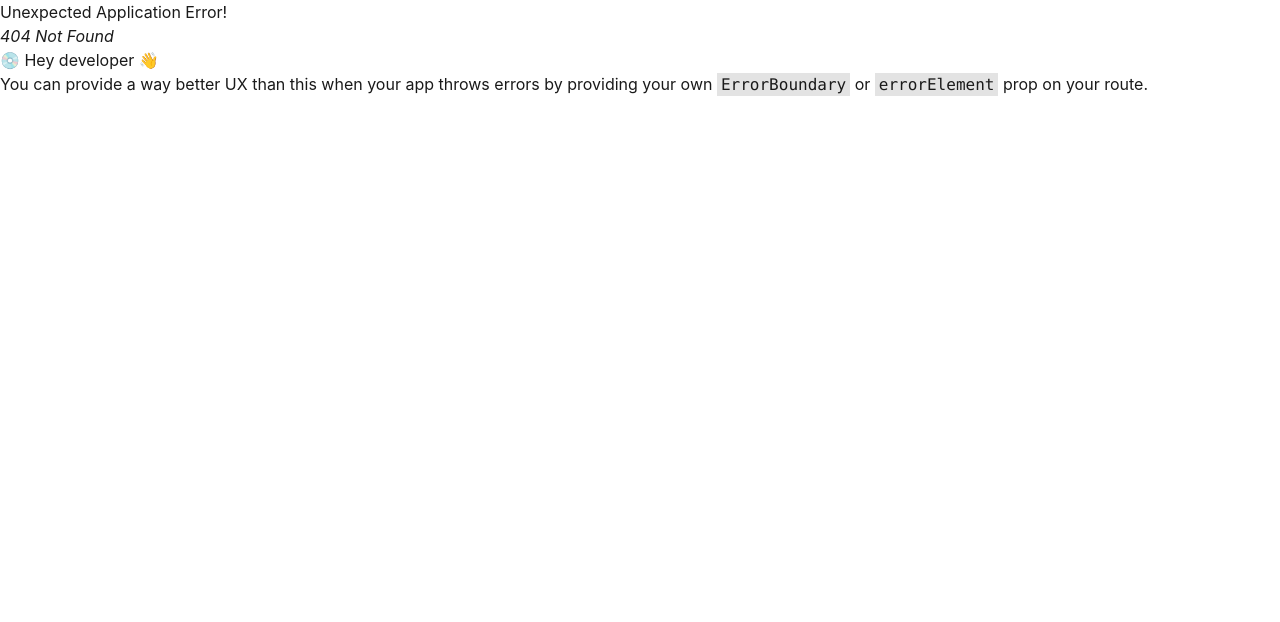
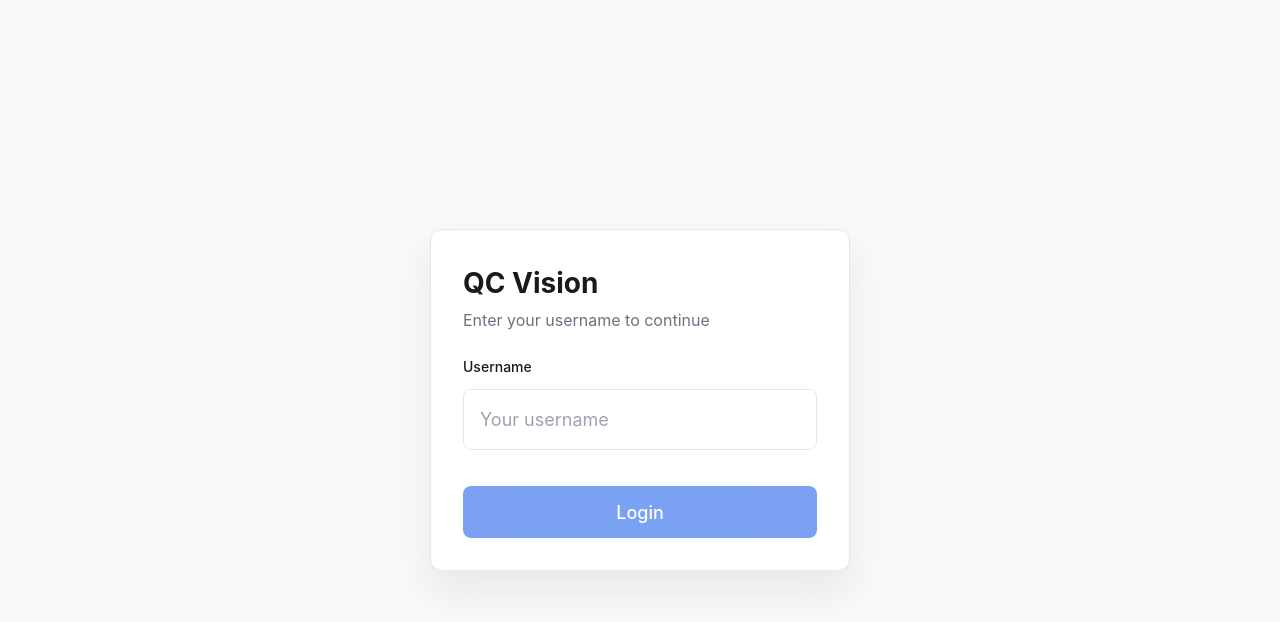
Before and after one commit to DominykasPivo/QC-Vision, a React (Vite) app in the folder frontend/: page /login in a window 1280 px wide. Before the commit this address had no page. Shown: the top 622 px of the page. Built offline with nearby package versions, Linux system fonts and the light colour scheme.

Commit message:
created login page and polished some things in the ui

```diff
--- a/frontend/src/components/layout/AppShell.tsx
+++ b/frontend/src/components/layout/AppShell.tsx
@@ -1,8 +1,9 @@
 import { useCallback, useEffect, useMemo, useState } from 'react';
-import { Outlet, NavLink } from 'react-router-dom';
+import { Outlet, NavLink, useNavigate } from 'react-router-dom';
 import { auditEvents as initialAuditEvents, photos as initialPhotos, tests as initialTests } from '../../mock/data';
 import type { AuditEvent, Photo, Test } from '../../mock/data';
 import { TEST_STATUSES, TEST_TYPES, type TestStatus, type TestType } from '@/lib/db-constants';
+import { logoutUser } from '@/lib/auth';
 
 export type AppDataContext = {
     tests: Test[];
@@ -96,6 +97,7 @@ const toFrontendTest = (raw: ApiTest): Test => {
 };
 
 export function AppShell() {
+    const navigate = useNavigate();
     const [tests, setTests] = useState<Test[]>(initialTests);
     const [auditEvents, setAuditEvents] = useState<AuditEvent[]>(initialAuditEvents);
     const [photos, setPhotos] = useState<Photo[]>(initialPhotos);
@@ -332,6 +334,16 @@ export function AppShell() {
             <div className="main-wrapper">
                 <header className="app-header">
                     <h1>QC Vision</h1>
+                    <button
+                        className="logout-button"
+                        type="button"
+                        onClick={() => {
+                            logoutUser();
+                            navigate('/login', { replace: true });
+                        }}
+                    >
+                        Logout
+                    </button>
                 </header>
 
                 <main className="app-content">
--- a/frontend/src/index.css
+++ b/frontend/src/index.css
@@ -87,6 +87,23 @@ body {
   font-size: var(--font-size-lg);
   font-weight: 600;
   color: var(--text);
+}
+
+.logout-button {
+  position: absolute;
+  right: var(--spacing-md);
+  background: transparent;
+  border: 1px solid var(--border);
+  color: var(--text);
+  padding: 6px 12px;
+  border-radius: var(--radius-sm);
+  font-size: var(--font-size-sm);
+  min-height: 36px;
+  cursor: pointer;
+}
+
+.logout-button:active {
+  background: var(--bg-secondary);
 }
 
 .app-content {
@@ -322,6 +339,65 @@ body {
 
 .btn-block {
   width: 100%;
+}
+
+/* Login Page */
+.login-page {
+  min-height: 100vh;
+  min-height: 100dvh;
+  background: var(--bg-secondary);
+  display: flex;
+  align-items: center;
+  justify-content: center;
+  padding: var(--spacing-lg);
+}
+
+.login-card {
+  width: min(420px, 100%);
+  background: var(--bg);
+  border: 1px solid var(--border);
+  border-radius: var(--radius-lg);
+  padding: clamp(20px, 4vw, 32px);
+  box-shadow: 0 20px 40px rgba(15, 23, 42, 0.08);
+}
+
+.login-title {
+  font-size: 1.75rem;
+  font-weight: 700;
+  margin-bottom: var(--spacing-xs);
+}
+
+.login-helper {
+  color: var(--text-secondary);
+  margin-bottom: var(--spacing-lg);
+}
+
+.login-form {
+  display: flex;
+  flex-direction: column;
+  gap: var(--spacing-sm);
+}
+
+.login-input {
+  font-size: var(--font-size-lg);
+  padding: var(--spacing-md);
+  min-height: 52px;
+}
+
+.login-button {
+  font-size: var(--font-size-lg);
+  min-height: 52px;
+}
+
+.login-button:disabled {
+  opacity: 0.6;
+  cursor: not-allowed;
+}
+
+.login-error {
+  min-height: 20px;
+  color: var(--error);
+  font-size: var(--font-size-sm);
 }
 
 /* Delete confirm */
@@ -658,9 +734,66 @@ body {
 }
 
 /* Photo Defects */
-.photo-preview {
+.photo-defects-page {
+  max-width: 1100px;
+}
+
+.photo-defects-header {
+  display: flex;
+  align-items: flex-start;
+  justify-content: space-between;
+  gap: var(--spacing-md);
+  margin-bottom: var(--spacing-lg);
+}
+
+.photo-defects-title {
+  font-size: 1.5rem;
+  font-weight: 600;
+  margin-bottom: 4px;
+}
+
+.photo-defects-subtitle {
+  color: var(--text-secondary);
+  font-size: var(--font-size-sm);
+}
+
+.photo-defects-grid {
+  display: grid;
+  gap: var(--spacing-lg);
+}
+
+@media (min-width: 1024px) {
+  .photo-defects-grid {
+    grid-template-columns: minmax(0, 1fr) minmax(0, 1.2fr);
+    align-items: start;
+  }
+}
+
+.photo-defects-card {
+  border-radius: var(--radius-lg);
+  border: 1px solid var(--border);
+  box-shadow: 0 16px 32px rgba(15, 23, 42, 0.08);
+  background: var(--bg);
+}
+
+.photo-card-header,
+.photo-defects-section-header {
+  display: flex;
+  align-items: center;
+  justify-content: space-between;
+  gap: var(--spacing-md);
+  padding: var(--spacing-md);
+  border-bottom: 1px solid var(--border);
+}
+
+.photo-card-content,
+.photo-defects-card-content {
+  padding: var(--spacing-md);
+}
+
+.photo-preview-frame {
   width: 100%;
-  aspect-ratio: 4 / 3;
+  height: 360px;
   border-radius: var(--radius-md);
   overflow: hidden;
   background: var(--bg-secondary);
@@ -669,23 +802,39 @@ body {
   justify-content: center;
 }
 
-.photo-preview img {
+@media (min-width: 768px) {
+  .photo-preview-frame {
+    height: 420px;
+  }
+}
+
+.photo-preview-image {
   width: 100%;
   height: 100%;
-  object-fit: cover;
+  object-fit: contain;
 }
 
 .photo-meta {
   margin-top: var(--spacing-sm);
   font-size: var(--font-size-sm);
   color: var(--text-secondary);
+  display: flex;
+  align-items: center;
+  gap: var(--spacing-sm);
+  flex-wrap: wrap;
 }
 
-.defect-header {
-  display: flex;
+.photo-pill {
+  display: inline-flex;
   align-items: center;
-  justify-content: space-between;
-  gap: var(--spacing-sm);
+  justify-content: center;
+  padding: 4px 10px;
+  border-radius: 999px;
+  font-size: var(--font-size-sm);
+  font-weight: 600;
+  background: var(--bg-secondary);
+  color: var(--text);
+  border: 1px solid var(--border);
 }
 
 .defect-list {
--- /dev/null
+++ b/frontend/src/lib/auth.ts
@@ -0,0 +1,23 @@
+export const AUTH_STORAGE_KEYS = {
+    username: 'qc-vision:username',
+    loggedIn: 'qc-vision:logged-in',
+} as const;
+
+export const getStoredUsername = (): string => {
+    return localStorage.getItem(AUTH_STORAGE_KEYS.username) ?? '';
+};
+
+export const isLoggedIn = (): boolean => {
+    return getStoredUsername().trim().length > 0;
+};
+
+export const loginUser = (username: string) => {
+    const trimmed = username.trim();
+    localStorage.setItem(AUTH_STORAGE_KEYS.username, trimmed);
+    localStorage.setItem(AUTH_STORAGE_KEYS.loggedIn, 'true');
+};
+
+export const logoutUser = () => {
+    localStorage.removeItem(AUTH_STORAGE_KEYS.username);
+    localStorage.removeItem(AUTH_STORAGE_KEYS.loggedIn);
+};
--- /dev/null
+++ b/frontend/src/pages/Login.tsx
@@ -0,0 +1,61 @@
+import { useMemo, useState } from 'react';
+import { Navigate, useNavigate } from 'react-router-dom';
+import { isLoggedIn, loginUser } from '@/lib/auth';
+
+export function Login() {
+    const navigate = useNavigate();
+    const [name, setName] = useState('');
+    const [touched, setTouched] = useState(false);
+
+    const trimmed = useMemo(() => name.trim(), [name]);
+    const isValid = trimmed.length > 0;
+
+    if (isLoggedIn()) {
+        return <Navigate to="/tests" replace />;
+    }
+
+    const handleSubmit = (event: React.FormEvent<HTMLFormElement>) => {
+        event.preventDefault();
+        setTouched(true);
+        if (!isValid) {
+            return;
+        }
+        loginUser(trimmed);
+        navigate('/tests', { replace: true });
+    };
+
+    return (
+        <div className="login-page">
+            <div className="login-card" role="main">
+                <h1 className="login-title">QC Vision</h1>
+                <p className="login-helper">Enter your username to continue</p>
+
+                <form onSubmit={handleSubmit} className="login-form" noValidate>
+                    <label className="form-label" htmlFor="login-name">
+                        Username
+                    </label>
+                    <input
+                        id="login-name"
+                        name="name"
+                        className="form-input login-input"
+                        type="text"
+                        autoComplete="username"
+                        value={name}
+                        onChange={(event) => setName(event.target.value)}
+                        onBlur={() => setTouched(true)}
+                        aria-invalid={touched && !isValid}
+                        aria-describedby={touched && !isValid ? 'login-error' : undefined}
+                        placeholder="Your username"
+                    />
+                    <div className="login-error" aria-live="polite" id="login-error">
+                        {touched && !isValid ? 'Please enter your username to continue.' : ' '}
+                    </div>
+
+                    <button className="btn btn-primary btn-block login-button" type="submit" disabled={!isValid}>
+                        Login
+                    </button>
+                </form>
+            </div>
+        </div>
+    );
+}
--- a/frontend/src/pages/PhotoDefects.tsx
+++ b/frontend/src/pages/PhotoDefects.tsx
@@ -190,37 +190,46 @@ export function PhotoDefects() {
   };
 
   return (
-    <div className="page">
+    <div className="page photo-defects-page">
       <button type="button" className="back-link" onClick={() => navigate(-1)}>
         ← Back
       </button>
-      <h2 className="page-title">Photo</h2>
-      <p className="page-description">Defects linked to this photo.</p>
 
-      <Card className="details-section">
-        <CardHeader className="p-0">
+      <div className="photo-defects-header">
+        <div>
+          <h2 className="photo-defects-title">Photo</h2>
+          <p className="photo-defects-subtitle">Defects linked to this photo.</p>
+        </div>
+      </div>
+
+      <div className="photo-defects-grid">
+        <Card className="details-section photo-defects-card">
+          <CardHeader className="photo-card-header">
             <CardTitle className="details-section-title">Preview</CardTitle>
+            <span className="photo-pill">Photo #{photoId}</span>
           </CardHeader>
-        <CardContent className="p-0">
-          <div className="photo-preview">
-            <img src={photo?.url ?? photoPreviewUrl} alt="Selected photo" />
+          <CardContent className="photo-card-content">
+            <div className="photo-preview-frame">
+              <img className="photo-preview-image" src={photo?.url ?? photoPreviewUrl} alt="Selected photo" />
             </div>
             {photo?.file_path ? (
               <div className="photo-meta">File: {photo.file_path}</div>
             ) : (
-            <div className="photo-meta">Photo ID: {photoId}</div>
+              <div className="photo-meta">
+                <span className="photo-pill">Photo #{photoId}</span>
+              </div>
             )}
           </CardContent>
         </Card>
 
-      <Card className="details-section">
-        <CardHeader className="p-0 defect-header">
+        <Card className="details-section photo-defects-card">
+          <CardHeader className="photo-defects-section-header">
             <CardTitle className="details-section-title">Defects</CardTitle>
             <Button type="button" className="btn btn-primary" onClick={openCreate}>
               Add defect
             </Button>
           </CardHeader>
-        <CardContent className="p-0">
+          <CardContent className="photo-defects-card-content">
           {isLoading ? (
             <div className="details-placeholder">Loading defects...</div>
           ) : loadError ? (
@@ -279,6 +288,7 @@ export function PhotoDefects() {
           )}
           </CardContent>
         </Card>
+      </div>
 
       {showCreate && (
         <div className="modal-overlay flex items-center justify-center" onClick={() => setShowCreate(false)}>
--- a/frontend/src/pages/TestDetails.tsx
+++ b/frontend/src/pages/TestDetails.tsx
@@ -24,8 +24,7 @@ export function TestDetails() {
     const [showPhotoModal, setShowPhotoModal] = useState(false);
     const isMobile = /Android|webOS|iPhone|iPad|iPod|BlackBerry|IEMobile|Opera Mini/i.test(navigator.userAgent) || window.innerWidth < 768;
     const [draft, setDraft] = useState({
-        externalOrderId: test?.externalOrderId ?? '',
-        productType: test?.productType ?? '',
+        productId: test?.productId !== undefined ? String(test.productId) : (test?.externalOrderId ?? ''),
         testType: (test?.testType ?? 'incoming') as TestType,
         requester: test?.requester ?? '',
         assignedTo: test?.assignedTo ?? '',
@@ -97,8 +96,7 @@ export function TestDetails() {
         const safeStatus = TEST_STATUSES.includes(test.status) ? test.status : 'pending';
         const safeDeadline = test.deadline && test.deadline !== 'None' ? test.deadline : '';
         setDraft({
-            externalOrderId: test.externalOrderId ?? '',
-            productType: test.productType ?? '',
+            productId: test.productId !== undefined ? String(test.productId) : (test.externalOrderId ?? ''),
             testType: safeTestType,
             requester: test.requester ?? '',
             assignedTo: test.assignedTo ?? '',
@@ -214,7 +212,7 @@ export function TestDetails() {
             // 2. Update test in backend
             console.log('Updating test...');
             const updateData = {
-                product_id: draft.externalOrderId.trim(),
+                product_id: draft.productId.trim(),
                 test_type: draft.testType,
                 requester: draft.requester.trim(),
                 assigned_to: draft.assignedTo.trim() || null,
@@ -244,8 +242,8 @@ export function TestDetails() {
 
             // 3. Update local state
             updateTest(test.id, {
-                externalOrderId: draft.externalOrderId.trim(),
-                productType: draft.productType.trim(),
+                productId: draft.productId.trim(),
+                externalOrderId: draft.productId.trim(),
                 testType: draft.testType,
                 requester: draft.requester.trim(),
                 assignedTo: draft.assignedTo.trim() || undefined,
@@ -473,19 +471,11 @@ export function TestDetails() {
                         <div className="delete-confirm__body">Edit the fields below and save your changes.</div>
                         <div className="flex flex-col gap-3 update-modal__fields">
                             <div className="form-group">
-                                <label className="form-label">External Order</label>
+                                <label className="form-label">Product ID</label>
                                 <Input
                                     className="form-input"
-                                    value={draft.externalOrderId}
-                                    onChange={(e) => setDraft((prev) => ({ ...prev, externalOrderId: e.target.value }))}
-                                />
-                            </div>
-                            <div className="form-group">
-                                <label className="form-label">Product Type</label>
-                                <Input
-                                    className="form-input"
-                                    value={draft.productType}
-                                    onChange={(e) => setDraft((prev) => ({ ...prev, productType: e.target.value }))}
+                                    value={draft.productId}
+                                    onChange={(e) => setDraft((prev) => ({ ...prev, productId: e.target.value }))}
                                 />
                             </div>
                             <div className="form-group">
--- a/frontend/src/routes.tsx
+++ b/frontend/src/routes.tsx
@@ -6,11 +6,32 @@ import { CreateTest } from './pages/CreateTest';
 import { Gallery } from './pages/Gallery';
 import { AuditLog } from './pages/AuditLog';
 import { PhotoDefects } from './pages/PhotoDefects';
+import { Login } from './pages/Login';
+import { isLoggedIn } from './lib/auth';
+
+const RequireAuth = ({ children }: { children: React.ReactNode }) => {
+    if (!isLoggedIn()) {
+        return <Navigate to="/login" replace />;
+    }
+    return children;
+};
+
+const LoginRoute = () => {
+    return isLoggedIn() ? <Navigate to="/tests" replace /> : <Login />;
+};
 
 export const router = createBrowserRouter([
     {
+        path: '/login',
+        element: <LoginRoute />,
+    },
+    {
         path: '/',
-        element: <AppShell />,
+        element: (
+            <RequireAuth>
+                <AppShell />
+            </RequireAuth>
+        ),
         children: [
             {
                 index: true,
```
Lines whose indentation alone changed are shown as unchanged.
